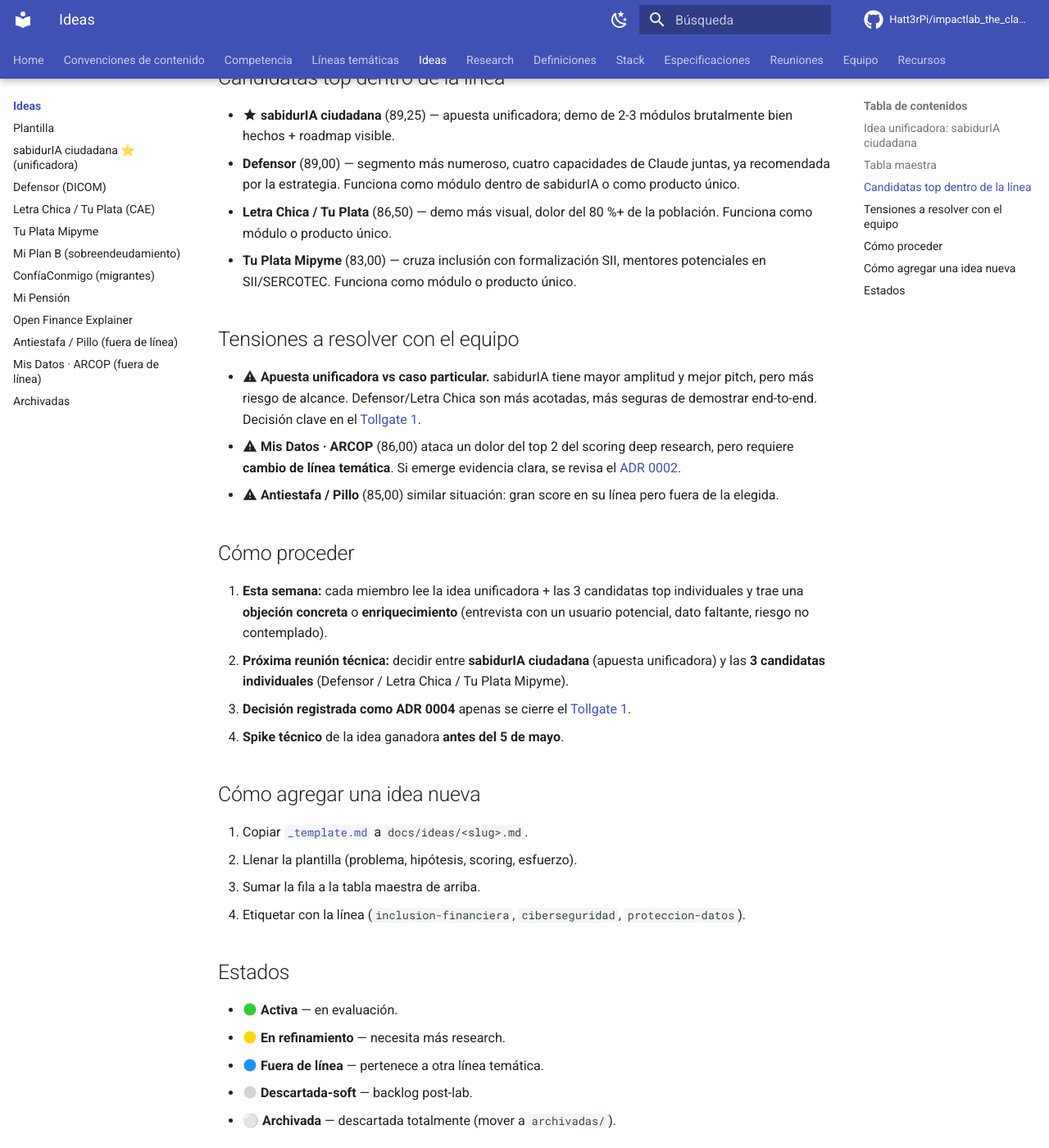
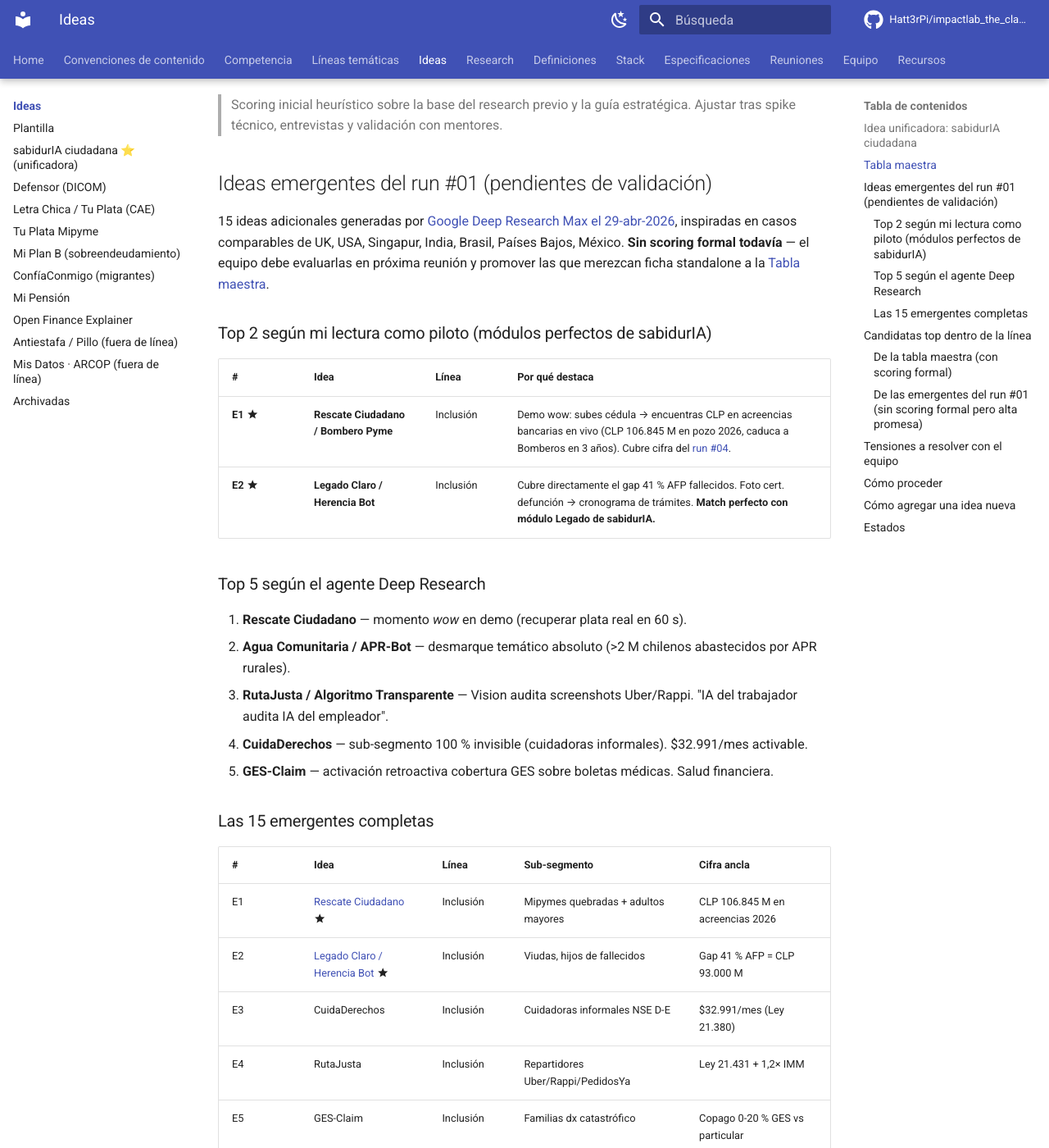
Before and after one commit to Hatt3rPi/impactlab_the_clauders, an MkDocs documentation site: the page built from docs/ideas/index.md, in a window 1280 px wide and 1400 px high, scrolled down 2197 px. Shown: the whole window at 82% size. Built offline with MkDocs 1.6.1 and Material for MkDocs 9.7.7, drawn with Linux system fonts in a browser that asks for light colours; comment, search, counter and statistics services are not loaded; some of the changed text lies outside the part shown.

Commit message:
Unifica las 25 ideas en el tablero maestro
Las 15 ideas del run Deep Research #01 quedaron solo en
docs/research/ideas-emergentes/ y el tablero principal seguía
mostrando solo las 10 originales. Eso obligaba al equipo a
consultar dos lugares y arriesgaba que las nuevas pasaran sin
discusión en el Tollgate 1.

Cambios:

- Intro actualizada: total 25 ideas (10 con ficha completa +
  15 emergentes pendientes de validación).
- Sección nueva "Ideas emergentes del run #01" con tabla de las
  15 sin scoring formal pero con sub-segmento, dataset y cifra
  ancla por idea.
- Top 2 emergentes destacadas como módulos perfectos de sabidurIA:
  Rescate Ciudadano (CLP 106.845 M en acreencias CMF) y
  Legado Claro (gap 41 % AFP herencias del run #04).
- "Candidatas top" ahora distingue tabla maestra (con scoring) vs
  emergentes (alta promesa pendiente de validar).
- "Cómo proceder" actualizado: cada miembro lee también las 15
  emergentes y trae 2-3 propuestas para promoción a ficha standalone.
- Tensión nueva agregada: las 15 emergentes sin scoring requieren
  1h de equipo en próxima reunión.

Las 15 emergentes siguen documentadas en detalle (problema, datasets,
demos, casos análogos UK/USA/Singapur/India/Brasil, riesgos) en
docs/research/ideas-emergentes/ — el tablero las indexa, no las
duplica.

Co-Authored-By: Claude Opus 4.7 (1M context) <noreply@anthropic.com>

```diff
--- a/docs/ideas/index.md
+++ b/docs/ideas/index.md
@@ -11,10 +11,17 @@ tags:
 !!! abstract ":material-toy-brick: Plantilla / esqueleto inicial"
     Estructura generada al iniciar la wiki, sin datos del equipo. **Reemplazar el contenido antes de citarlo.** Convención: ver [Convenciones de contenido](../convenciones-de-contenido.md).
 
-Pool **pre-evaluado** de ideas para el lab, derivado del [research del equipo](../research/index.md) (estrategia + deep research previos) más una idea unificadora emergente.
+Pool **pre-evaluado** de ideas para el lab, derivado del [research del equipo](../research/index.md) (estrategia + deep research previos) más una idea unificadora emergente y 15 ideas adicionales del [run Deep Research del 29-abr](../research/ideas-emergentes/ideas-fuera-del-radar-2026-04-29.md).
 
 !!! info "Estado"
-    El equipo eligió la línea **Inclusión Financiera** ([ADR 0002](../especificaciones/adrs/0002-linea-tematica-inclusion-financiera.md)). De estas **10 ideas**, 1 es **unificadora** ([sabidurIA ciudadana](sabiduria-ciudadana.md)), **6 encajan** en la línea como casos individuales, **2 pertenecen a líneas descartadas** (Ciberseg y Datos) y **1 está descartada-soft** (Open Finance Explainer, B2B). Todas siguen en validación del equipo hasta el [Tollgate 1](../equipo/proceso-y-hoja-de-ruta.md#tollgate-1-entre-discovery-y-diseno).
+    El equipo eligió la línea **Inclusión Financiera** ([ADR 0002](../especificaciones/adrs/0002-linea-tematica-inclusion-financiera.md)).
+
+    **Total: 25 ideas** divididas en dos grupos:
+
+    - **10 ideas con ficha completa** y scoring formal ([Tabla maestra](#tabla-maestra)): 1 unificadora ([sabidurIA](sabiduria-ciudadana.md)), 6 en línea, 2 fuera de línea, 1 descartada-soft.
+    - **15 ideas emergentes** del run Deep Research #01 ([Tabla emergentes](#ideas-emergentes-del-run-01-pendientes-de-validacion)) sin scoring formal todavía. **Pendientes de discutir en próxima reunión.**
+
+    Todas siguen en validación hasta el [Tollgate 1](../equipo/proceso-y-hoja-de-ruta.md#tollgate-1-entre-discovery-y-diseno).
 
 ## Idea unificadora: sabidurIA ciudadana
 
@@ -48,23 +55,78 @@ Scoring sobre 100 (criterios oficiales) + bonus +5. Ver detalle en cada ficha.
 
 > Scoring inicial heurístico sobre la base del research previo y la guía estratégica. Ajustar tras spike técnico, entrevistas y validación con mentores.
 
+## Ideas emergentes del run #01 (pendientes de validación)
+
+15 ideas adicionales generadas por [Google Deep Research Max el 29-abr-2026](../research/ideas-emergentes/ideas-fuera-del-radar-2026-04-29.md), inspiradas en casos comparables de UK, USA, Singapur, India, Brasil, Países Bajos, México. **Sin scoring formal todavía** — el equipo debe evaluarlas en próxima reunión y promover las que merezcan ficha standalone a la [Tabla maestra](#tabla-maestra).
+
+### Top 2 según mi lectura como piloto (módulos perfectos de sabidurIA)
+
+| # | Idea | Línea | Por qué destaca |
+|---|---|---|---|
+| **E1** :material-star: | **Rescate Ciudadano / Bombero Pyme** | Inclusión | Demo wow: subes cédula → encuentras CLP en acreencias bancarias en vivo (CLP 106.845 M en pozo 2026, caduca a Bomberos en 3 años). Cubre cifra del [run #04](../research/usuarios/transferencias-no-activadas-chile-2026.md). |
+| **E2** :material-star: | **Legado Claro / Herencia Bot** | Inclusión | Cubre directamente el gap 41 % AFP fallecidos. Foto cert. defunción → cronograma de trámites. **Match perfecto con módulo Legado de sabidurIA.** |
+
+### Top 5 según el agente Deep Research
+
+1. **Rescate Ciudadano** — momento *wow* en demo (recuperar plata real en 60 s).
+2. **Agua Comunitaria / APR-Bot** — desmarque temático absoluto (>2 M chilenos abastecidos por APR rurales).
+3. **RutaJusta / Algoritmo Transparente** — Vision audita screenshots Uber/Rappi. "IA del trabajador audita IA del empleador".
+4. **CuidaDerechos** — sub-segmento 100 % invisible (cuidadoras informales). $32.991/mes activable.
+5. **GES-Claim** — activación retroactiva cobertura GES sobre boletas médicas. Salud financiera.
+
+### Las 15 emergentes completas
+
+| # | Idea | Línea | Sub-segmento | Cifra ancla |
+|---|---|---|---|---|
+| E1 | [Rescate Ciudadano](../research/ideas-emergentes/ideas-fuera-del-radar-2026-04-29.md#categoría-1--reclamación-de-beneficios-y-fondos-olvidados) :material-star: | Inclusión | Mipymes quebradas + adultos mayores | CLP 106.845 M en acreencias 2026 |
+| E2 | [Legado Claro / Herencia Bot](../research/ideas-emergentes/ideas-fuera-del-radar-2026-04-29.md#categoría-3--transiciones-de-vida-críticas-y-vulnerabilidad-absoluta) :material-star: | Inclusión | Viudas, hijos de fallecidos | Gap 41 % AFP = CLP 93.000 M |
+| E3 | CuidaDerechos | Inclusión | Cuidadoras informales NSE D-E | $32.991/mes (Ley 21.380) |
+| E4 | RutaJusta | Inclusión | Repartidores Uber/Rappi/PedidosYa | Ley 21.431 + 1,2× IMM |
+| E5 | GES-Claim | Inclusión | Familias dx catastrófico | Copago 0-20 % GES vs particular |
+| E6 | EmancipIA / Despegue | Inclusión | Egresados SENAME 17-19 | Roleplay anti-CAE 40 % TMC |
+| E7 | Re-Inicia | Inclusión | Ex-presos + microemprendedores quebrados | Ley 21.563 quiebra autoservicio |
+| E8 | Viuda Protegida | Inclusión | Viudas <65 sin historial cotización | Pensión sobrevivencia AFP + SUSESO |
+| E9 | Agua Comunitaria / APR-Bot | Inclusión | Tesoreros comités APR | >2 M chilenos abastecidos |
+| E10 | Cosecha Justa | Inclusión | Temporeros agrícolas | SMS-first, denuncia anónima DT |
+| E11 | Retención Alimentos | Inclusión | Madres con sentencia impaga | Ley 21.484 ejecución embargo |
+| E12 | Voz Financiera / InclusiBot | Inclusión | >1 M con discapacidad visual | Vision + TTS con énfasis emocional |
+| E13 | Respiro CAE | Inclusión | Desertores universitarios CAE en mora | Reprogramación al 10 % de renta |
+| E14 | Talento Tributa | Inclusión | Atletas amateur, e-sports, creadores | Régimen tributación irregular |
+| E15 | Feria Legal | Inclusión | Vendedores ambulantes | MEF + ordenanzas municipales |
+
+> Detalle completo (problema, datasets, demos imaginados, casos análogos internacionales, riesgos) en el [catálogo emergente](../research/ideas-emergentes/ideas-fuera-del-radar-2026-04-29.md).
+
 ## Candidatas top dentro de la línea
+
+### De la tabla maestra (con scoring formal)
 
 - :material-star: **sabidurIA ciudadana** (89,25) — apuesta unificadora; demo de 2-3 módulos brutalmente bien hechos + roadmap visible.
 - **Defensor** (89,00) — segmento más numeroso, cuatro capacidades de Claude juntas, ya recomendada por la estrategia. Funciona como módulo dentro de sabidurIA o como producto único.
 - **Letra Chica / Tu Plata** (86,50) — demo más visual, dolor del 80 %+ de la población. Funciona como módulo o producto único.
 - **Tu Plata Mipyme** (83,00) — cruza inclusión con formalización SII, mentores potenciales en SII/SERCOTEC. Funciona como módulo o producto único.
 
+### De las emergentes del run #01 (sin scoring formal pero alta promesa)
+
+- :material-star: **Rescate Ciudadano** — demo wow con CLP recuperados en vivo (CLP 106.845 M en pozo CMF). **Módulo natural de sabidurIA.**
+- :material-star: **Legado Claro** — cubre el gap 41 % AFP herencias del [run #04](../research/usuarios/transferencias-no-activadas-chile-2026.md). **Módulo natural de sabidurIA.**
+- **Agua Comunitaria** — desmarque temático absoluto (>2 M chilenos APR rurales).
+- **CuidaDerechos** — sub-segmento invisible (cuidadoras informales) con cifra concreta $32.991/mes.
+
 ## Tensiones a resolver con el equipo
 
 - :material-alert: **Apuesta unificadora vs caso particular.** sabidurIA tiene mayor amplitud y mejor pitch, pero más riesgo de alcance. Defensor/Letra Chica son más acotadas, más seguras de demostrar end-to-end. Decisión clave en el [Tollgate 1](../equipo/proceso-y-hoja-de-ruta.md#tollgate-1-entre-discovery-y-diseno).
 - :material-alert: **Mis Datos · ARCOP** (86,00) ataca un dolor del top 2 del scoring deep research, pero requiere **cambio de línea temática**. Si emerge evidencia clara, se revisa el [ADR 0002](../especificaciones/adrs/0002-linea-tematica-inclusion-financiera.md).
 - :material-alert: **Antiestafa / Pillo** (85,00) similar situación: gran score en su línea pero fuera de la elegida.
+- :material-alert: **15 emergentes sin scoring formal** — el equipo debe priorizar 1 hora en próxima reunión para revisarlas y decidir cuáles promover a ficha standalone (sumar a tabla maestra) y cuáles dejar archivadas en el catálogo emergente.
 
 ## Cómo proceder
 
-1. **Esta semana:** cada miembro lee la idea unificadora + las 3 candidatas top individuales y trae una **objeción concreta** o **enriquecimiento** (entrevista con un usuario potencial, dato faltante, riesgo no contemplado).
-2. **Próxima reunión técnica:** decidir entre **sabidurIA ciudadana** (apuesta unificadora) y las **3 candidatas individuales** (Defensor / Letra Chica / Tu Plata Mipyme).
+1. **Esta semana:** cada miembro lee:
+    - La idea unificadora ([sabidurIA](sabiduria-ciudadana.md)).
+    - Las 3 candidatas top con ficha (Defensor, Letra Chica, Tu Plata Mipyme).
+    - Las 15 ideas emergentes ([catálogo del run #01](../research/ideas-emergentes/ideas-fuera-del-radar-2026-04-29.md)) — al menos para identificar cuáles 2-3 sumar al pool serio.
+    - Trae una **objeción concreta** o **enriquecimiento** por idea.
+2. **Próxima reunión técnica:** decidir entre **sabidurIA ciudadana** (apuesta unificadora) y las **3-5 candidatas individuales** (incluye top 2 emergentes Rescate Ciudadano + Legado Claro si el equipo las valida como módulos).
 3. **Decisión registrada como ADR 0004** apenas se cierre el [Tollgate 1](../equipo/proceso-y-hoja-de-ruta.md#tollgate-1-entre-discovery-y-diseno).
 4. **Spike técnico** de la idea ganadora **antes del 5 de mayo**.
 
```
